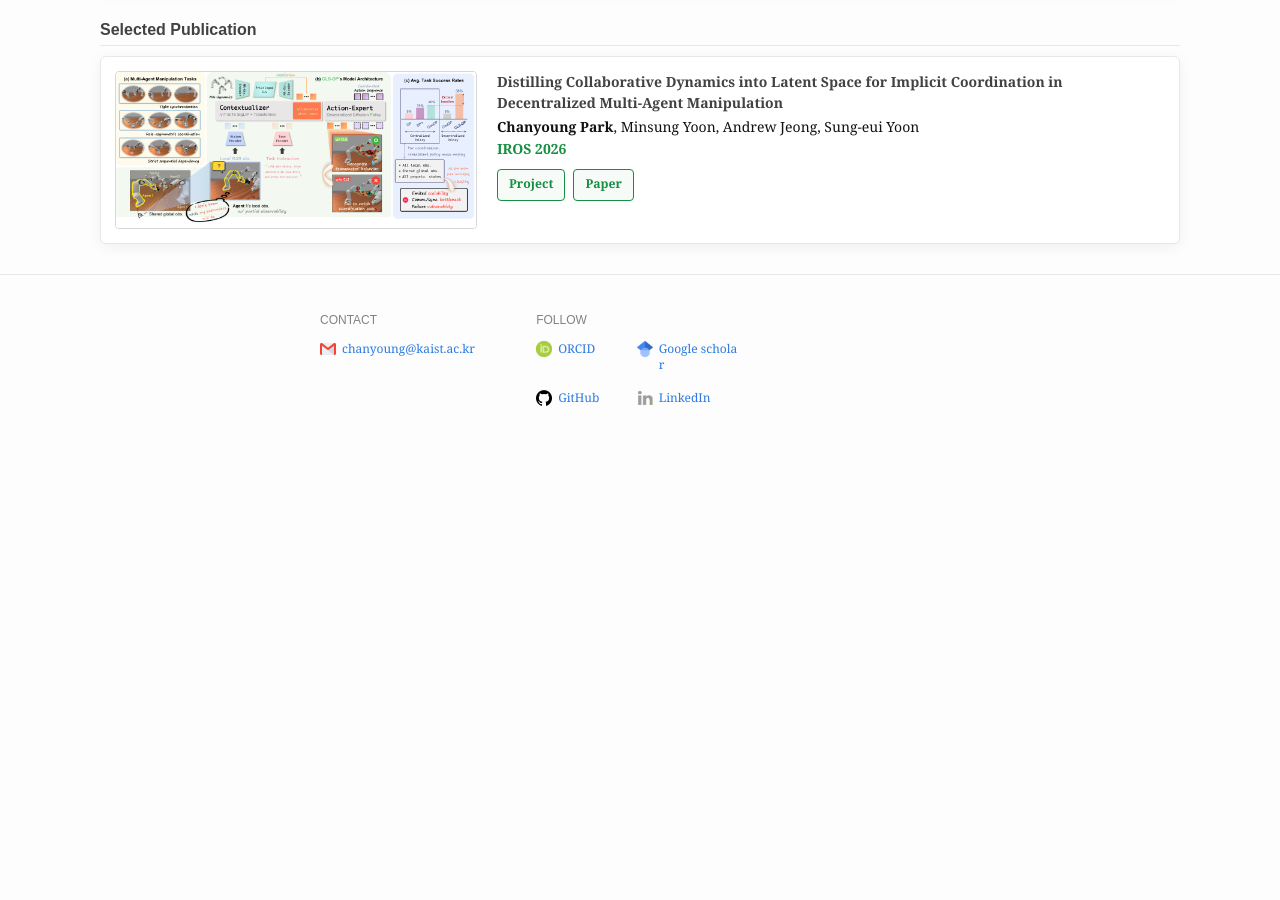
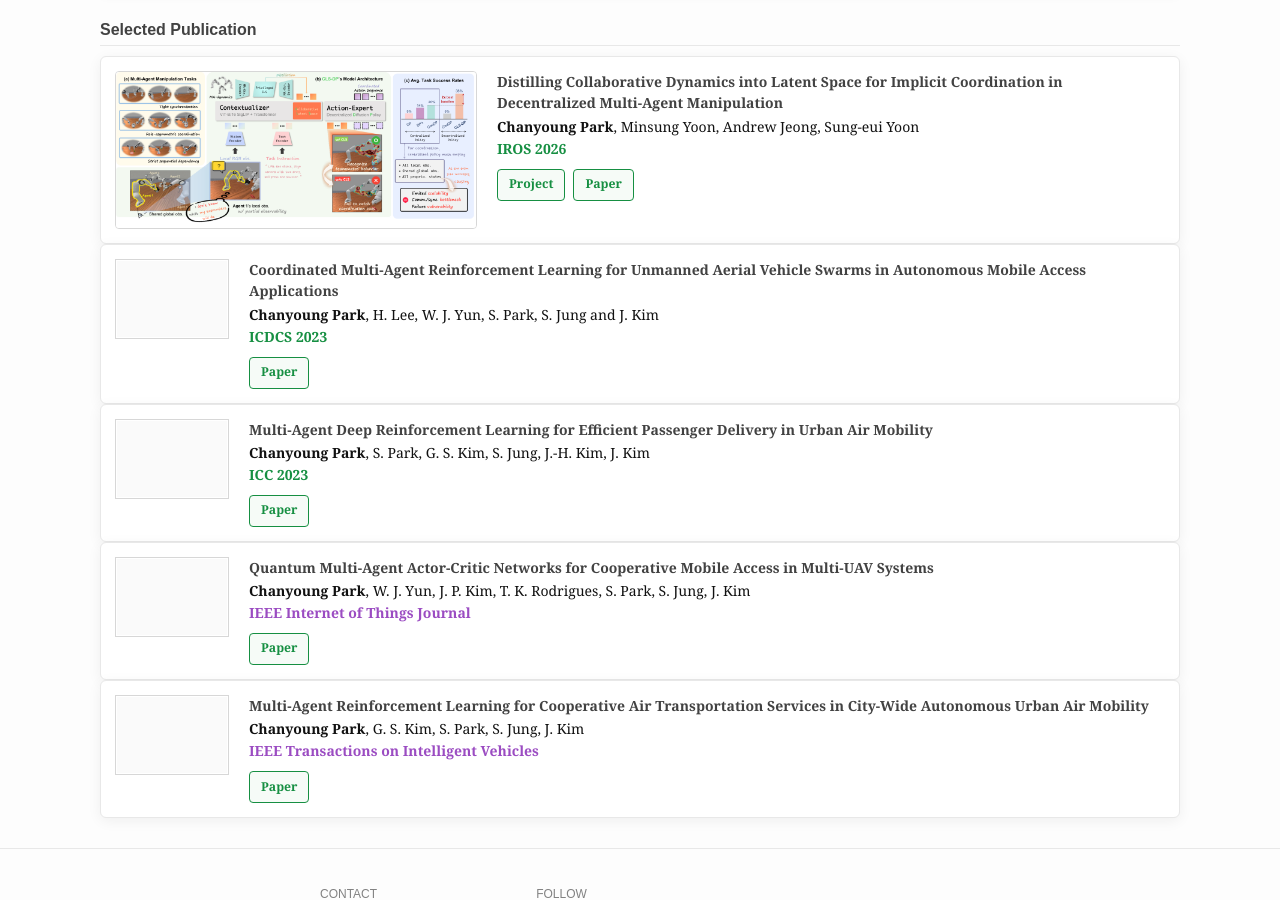
Before and after one commit to cosdeneb/cosdeneb.github.io, a Jekyll site: the page built from index.md, in a window 1280 px wide and 900 px high, scrolled down 557 px. Built offline with Jekyll 4.4.1, drawn with Linux system fonts in a browser that asks for light colours; before the commit the page ends 1018 px from its top, so only the background shows below that.

Commit message:
Update selected publications

```diff
--- a/index.md
+++ b/index.md
@@ -58,5 +58,49 @@ profile_picture:
         </div>
       </div>
     </div>
+    <div class="publication-item">
+      <div class="publication-placeholder" aria-hidden="true"></div>
+      <div class="publication-content">
+        <span class="publication-title">Coordinated Multi-Agent Reinforcement Learning for Unmanned Aerial Vehicle Swarms in Autonomous Mobile Access Applications</span><br/>
+        <b>Chanyoung Park</b>, H. Lee, W. J. Yun, S. Park, S. Jung and J. Kim<br/>
+        <span class="venue conference">ICDCS 2023</span>
+        <div class="publication-actions">
+          <a class="publication-button" href="https://ieeexplore.ieee.org/abstract/document/10272444">Paper</a>
+        </div>
+      </div>
+    </div>
+    <div class="publication-item">
+      <div class="publication-placeholder" aria-hidden="true"></div>
+      <div class="publication-content">
+        <span class="publication-title">Multi-Agent Deep Reinforcement Learning for Efficient Passenger Delivery in Urban Air Mobility</span><br/>
+        <b>Chanyoung Park</b>, S. Park, G. S. Kim, S. Jung, J.-H. Kim, J. Kim<br/>
+        <span class="venue conference">ICC 2023</span>
+        <div class="publication-actions">
+          <a class="publication-button" href="https://ieeexplore.ieee.org/abstract/document/10279436">Paper</a>
+        </div>
+      </div>
+    </div>
+    <div class="publication-item">
+      <div class="publication-placeholder" aria-hidden="true"></div>
+      <div class="publication-content">
+        <span class="publication-title">Quantum Multi-Agent Actor-Critic Networks for Cooperative Mobile Access in Multi-UAV Systems</span><br/>
+        <b>Chanyoung Park</b>, W. J. Yun, J. P. Kim, T. K. Rodrigues, S. Park, S. Jung, J. Kim<br/>
+        <span class="venue journal">IEEE Internet of Things Journal</span>
+        <div class="publication-actions">
+          <a class="publication-button" href="https://ieeexplore.ieee.org/abstract/document/10143981">Paper</a>
+        </div>
+      </div>
+    </div>
+    <div class="publication-item">
+      <div class="publication-placeholder" aria-hidden="true"></div>
+      <div class="publication-content">
+        <span class="publication-title">Multi-Agent Reinforcement Learning for Cooperative Air Transportation Services in City-Wide Autonomous Urban Air Mobility</span><br/>
+        <b>Chanyoung Park</b>, G. S. Kim, S. Park, S. Jung, J. Kim<br/>
+        <span class="venue journal">IEEE Transactions on Intelligent Vehicles</span>
+        <div class="publication-actions">
+          <a class="publication-button" href="https://ieeexplore.ieee.org/abstract/document/10144378">Paper</a>
+        </div>
+      </div>
+    </div>
   </div>
 </div>
```
